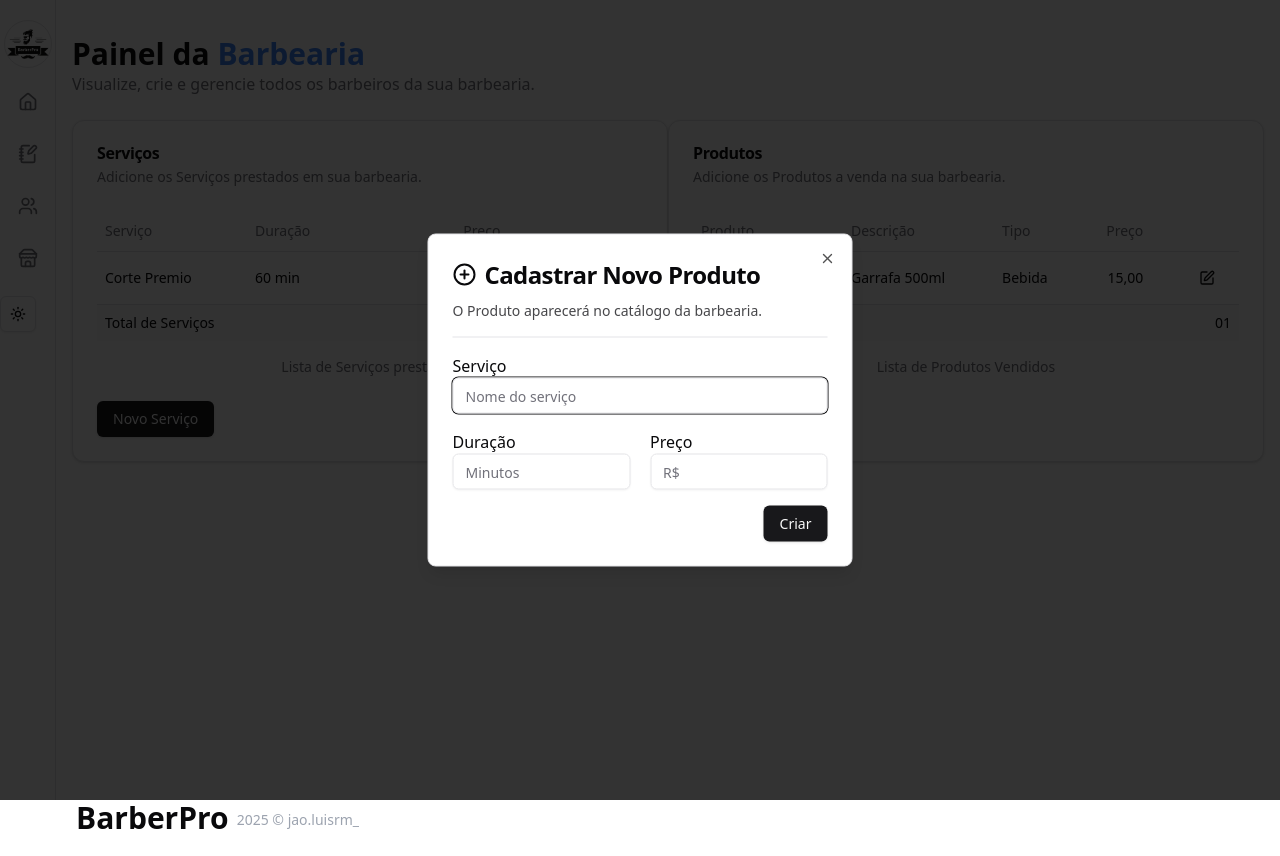
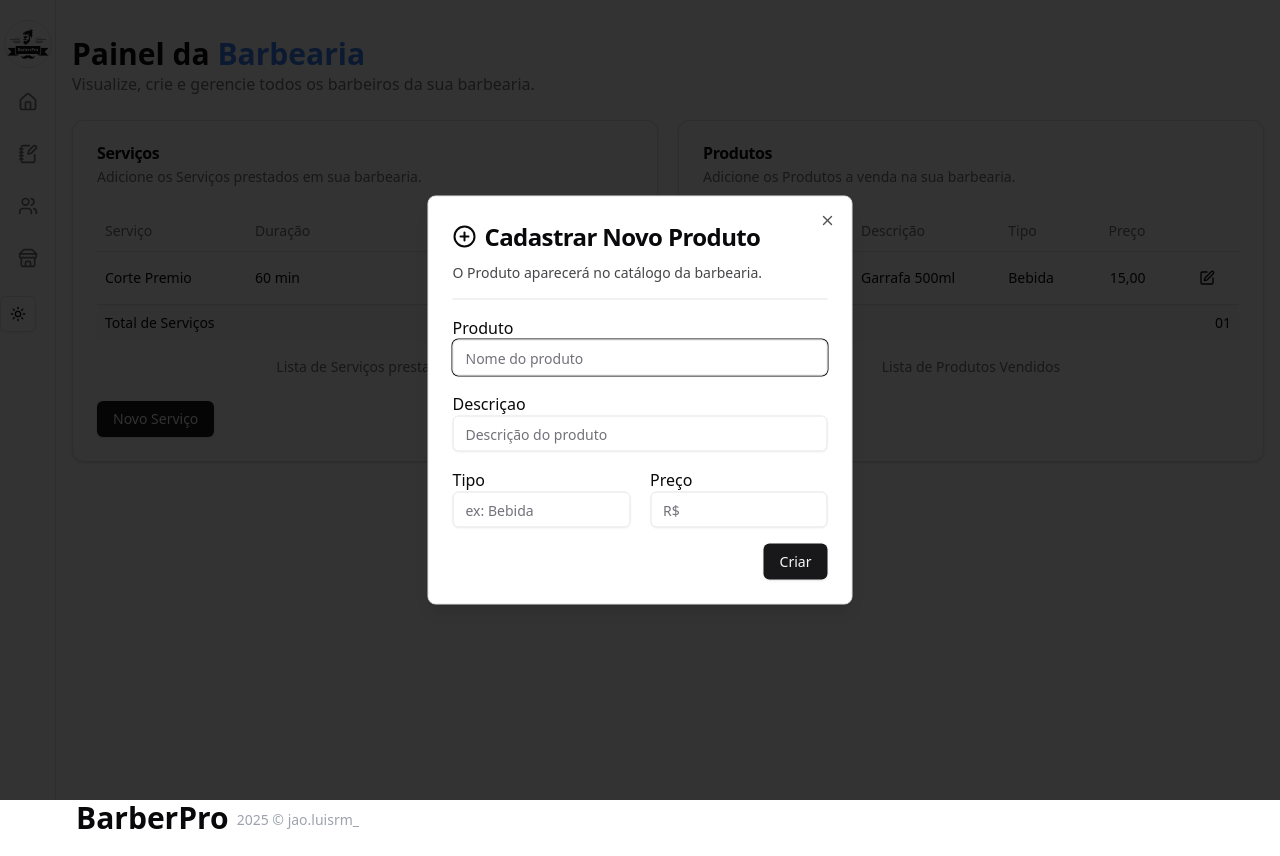
Before and after one commit to jooluisrm/barber-pro-barbearia, a Next.js app: page /barbearia in a window 1280 px wide. Both pictures are taken after a click on the button "Novo Produto". Built offline with nearby package versions, Linux system fonts and the light colour scheme.

Commit message:
front end do card products finalizado

```diff
--- a/src/components/barbearia/mainBarbearia.tsx
+++ b/src/components/barbearia/mainBarbearia.tsx
@@ -12,7 +12,7 @@ export const MainBarbearia = () => {
                     Visualize, crie e gerencie todos os barbeiros da sua barbearia.
                 </p>
             </div>
-            <div className="grid grid-cols-1 md:grid-cols-2">
+            <div className="grid grid-cols-1 md:grid-cols-2 gap-5">
                 <CardServices />
                 <CardProducts />
             </div>
--- a/src/components/barbearia/products/dialogEditProduct.tsx
+++ b/src/components/barbearia/products/dialogEditProduct.tsx
@@ -30,17 +30,21 @@ export const DialogEditProduct = () => {
                 </DialogHeader>
                 <div className="flex flex-col gap-4">
                     <div className="">
-                        <label htmlFor="">Serviço</label>
-                        <Input placeholder="Nome do serviço" />
+                        <label htmlFor="nome">Produto</label>
+                        <Input id="nome" placeholder="Nome do produto" />
+                    </div>
+                    <div className="">
+                        <label htmlFor="descricao">Descriçao</label>
+                        <Input id="descricao" min={5} placeholder="Descrição do produto" />
                     </div>
                     <div className="flex justify-between gap-5">
                         <div className="">
-                            <label htmlFor="">Duração</label>
-                            <Input type="number" min={5} placeholder="Minutos" />
+                            <label htmlFor="tipo">Tipo</label>
+                            <Input id="tipo" type="number" min={0} placeholder="ex: Bebida" />
                         </div>
                         <div className="">
-                            <label htmlFor="">Preço</label>
-                            <Input type="number" min={0} placeholder="R$" />
+                            <label htmlFor="preco">Preço</label>
+                            <Input id="preco" type="number" min={0} placeholder="R$" />
                         </div>
                     </div>
                 </div>
--- a/src/components/barbearia/products/dialogNewProduct.tsx
+++ b/src/components/barbearia/products/dialogNewProduct.tsx
@@ -32,17 +32,21 @@ export const DialogNewProduct = () => {
                 </DialogHeader>
                 <div className="flex flex-col gap-4">
                     <div className="">
-                        <label htmlFor="">Serviço</label>
-                        <Input placeholder="Nome do serviço" />
+                        <label htmlFor="nome">Produto</label>
+                        <Input id="nome" placeholder="Nome do produto" />
+                    </div>
+                    <div className="">
+                        <label htmlFor="descricao">Descriçao</label>
+                        <Input id="descricao" min={5} placeholder="Descrição do produto" />
                     </div>
                     <div className="flex justify-between gap-5">
                         <div className="">
-                            <label htmlFor="">Duração</label>
-                            <Input type="number" min={5} placeholder="Minutos" />
+                            <label htmlFor="tipo">Tipo</label>
+                            <Input id="tipo" type="number" min={0} placeholder="ex: Bebida" />
                         </div>
                         <div className="">
-                            <label htmlFor="">Preço</label>
-                            <Input type="number" min={0} placeholder="R$" />
+                            <label htmlFor="preco">Preço</label>
+                            <Input id="preco" type="number" min={0} placeholder="R$" />
                         </div>
                     </div>
                 </div>
```
